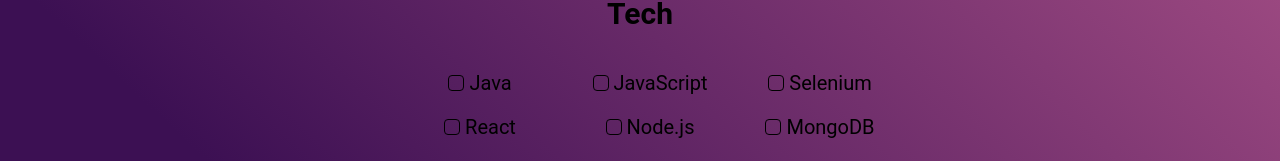
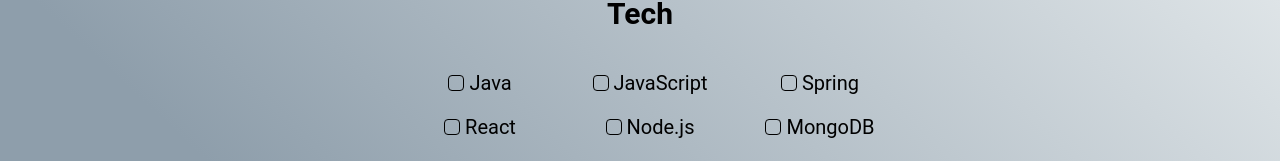
Before and after one commit to BPodlins/Portfolio, a React (Vite) app: page /projects in a window 1280 px wide. Shown: the part 234-395 px from the top of the page. Built offline with nearby package versions, Linux system fonts and the light colour scheme; no server answers.

Commit message:
UI improvements + projects updated

```diff
--- a/src/App.css
+++ b/src/App.css
@@ -58,10 +58,11 @@
   justify-content: center;
 }
 
+
 .background {
   display: flex;
   width: 100%;
   min-height: 100vh;
-  background-color: #3c1053;
-  background-image: linear-gradient(43deg, #3c1053 30%, #ad5389 100%);
+  background-color: #8e9eab;
+  background-image: linear-gradient(43deg, #8e9eab 30%, #eef2f3 100%);
 }
--- a/src/App.jsx
+++ b/src/App.jsx
@@ -55,7 +55,7 @@
 
   return (
     <>
-      <div className="background"></div>
+      <div className="background">
       <TransitionGroup>
         <CSSTransition
           key={location.key}
@@ -85,6 +85,7 @@
         </CSSTransition>
       </TransitionGroup>
       <CustomCursor />
+      </div>
     </>
   );
 }
--- a/src/Components/Certificates/certificates.css
+++ b/src/Components/Certificates/certificates.css
@@ -2,7 +2,7 @@
   display: flex;
   flex-direction: column;
   min-height: 100vh;
-  position: relative; /* Add this property */
+  position: relative;
 }
 
 .certificates-container{
--- a/src/Components/Nav/nav.css
+++ b/src/Components/Nav/nav.css
@@ -35,8 +35,7 @@
 }
 
 .nav-button:hover {
-  color: rgba(255, 255, 255, 0.717);
-  background-color: #3c1053;
+  color: rgba(255, 255, 255, 1);
   transition-delay: 0.02s;
   opacity: 0.6;
 }
--- a/src/Components/Nav/nav2.css
+++ b/src/Components/Nav/nav2.css
@@ -36,7 +36,7 @@
 }
 
 .nav2-icon:hover {
-  color: rgba(255, 255, 255, 0.717);
+  color: rgba(255, 255, 255, 1);
   transition-delay: 0.02s;
   opacity: 0.6;
 }
--- a/src/Components/Projects/Projects.jsx
+++ b/src/Components/Projects/Projects.jsx
@@ -27,10 +27,14 @@
   const filterProjects = (project) => {
     const projectCategories = project.category;
     const checkedCategories = Object.entries(checkedItems)
-      .filter(([category, isChecked]) => isChecked)
-      .map(([category]) => category);
+        .filter(([category, isChecked]) => isChecked)
+        .map(([category]) => category);
 
-    return checkedCategories.length === 0 || projectCategories.some(category => checkedCategories.includes(category));
+    if (checkedCategories.length === 0) {
+      return true;
+    } else {
+      return checkedCategories.every(category => projectCategories.includes(category));
+    }
   };
 
 
@@ -72,11 +76,11 @@
               <label>
                 <input
                   type="checkbox"
-                  name="Selenium"
+                  name="Spring"
                   defaultChecked={checkedItems.Spring}
                   onChange={handleCheckboxChange}
                 />{' '}
-                Selenium
+                Spring
               </label>
             </li>
             <li>
--- a/src/Components/Projects/projects.css
+++ b/src/Components/Projects/projects.css
@@ -56,7 +56,6 @@
 }
 
 .text {
-  color: aliceblue;
   text-align: center;
   margin-bottom: 60px;
   font-size: larger;
--- a/src/Pages/style.css
+++ b/src/Pages/style.css
@@ -3,11 +3,11 @@
   display: flex;
   width: 100%;
   height: 100vh;
-  background-color: #3c1053;
+  background-color: #8e9eab;
   background-image: linear-gradient(
     43deg,
-    #3c1053 30%,
-    #ad5389 100%
+    #8e9eab 30%,
+    #eef2f3 100%
   );
 }
 
```
Also changed, not shown: src/Pages/About/AboutPage.jsx (deleted, +0 -7 lines), 1 other file (tests, documents, lock files or other folders).
